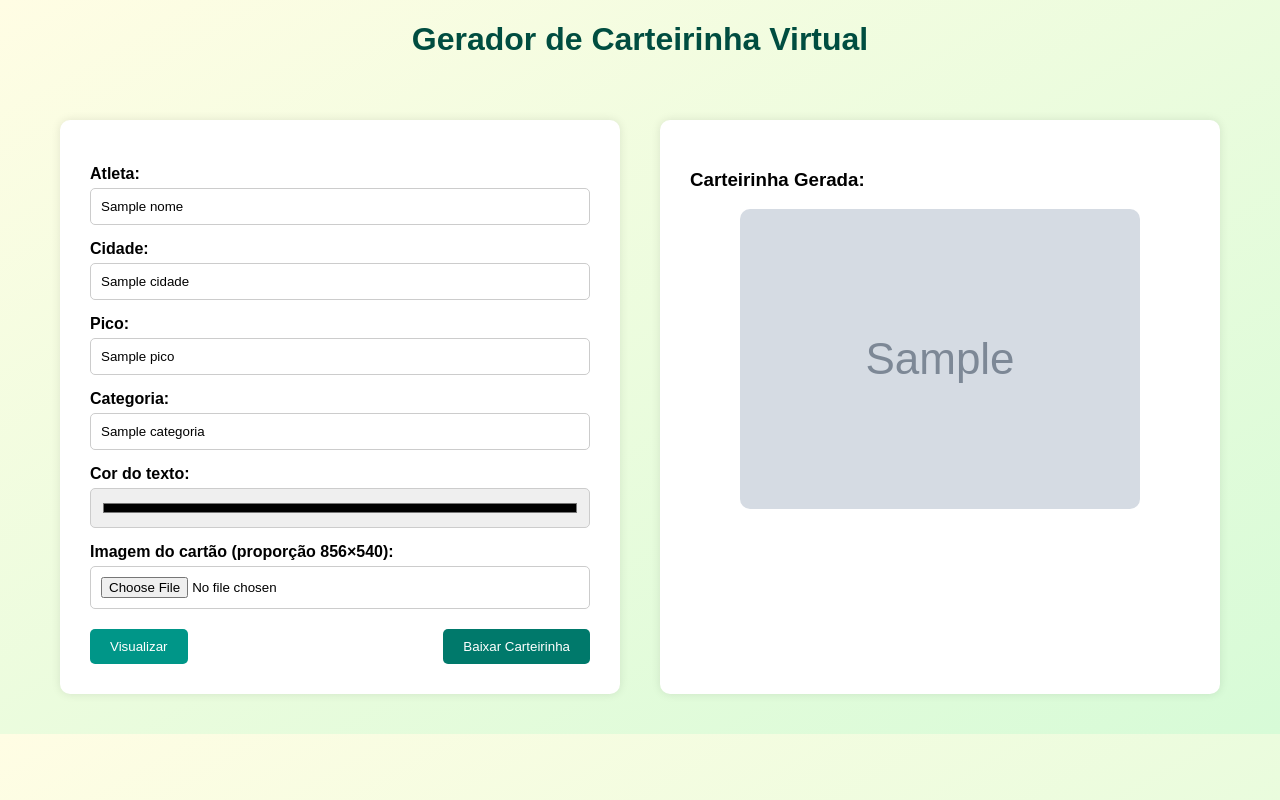
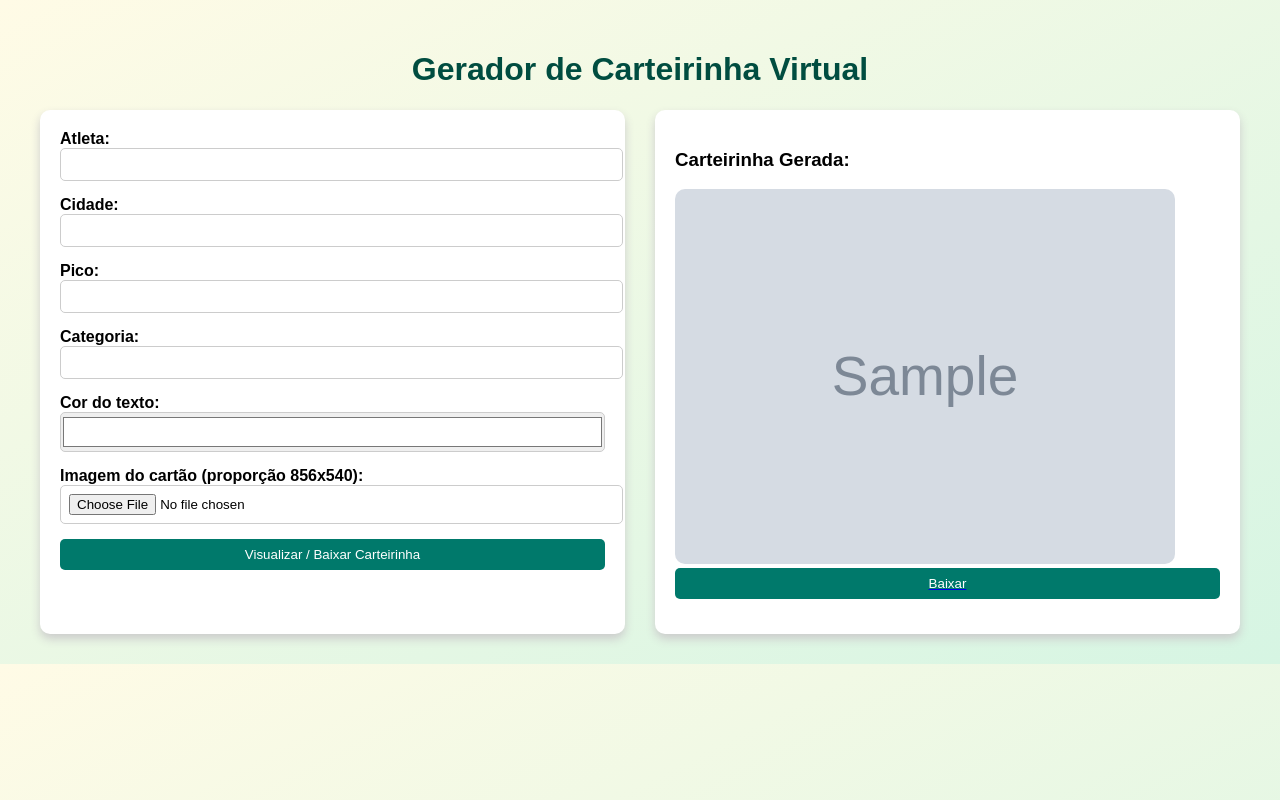
Before and after one commit to rodrigocssoares/carteirinha-virtual, a Flask app: template templates/index.html in a window 1280 px wide. Run offline with Flask 3, Linux system fonts and the light colour scheme; the template is opened without the code that fills it: most values are stand-ins (such as "Sample title", 1, 10 or a date in 2020); grey boxes marked "Sample" are stand-in pictures.

Commit message:
Melhora campo de cor, separa visual e download, organiza interface com preview funcional

```diff
--- a/app.py
+++ b/app.py
@@ -1,98 +1,49 @@
+import os
+import uuid
 from flask import Flask, request, render_template, send_from_directory
 from PIL import Image, ImageDraw, ImageFont
-import os
-import uuid
 
 app = Flask(__name__)
-UPLOAD_FOLDER = 'static/uploads'
-os.makedirs(UPLOAD_FOLDER, exist_ok=True)
+app.config['UPLOAD_FOLDER'] = 'static/uploads'
+app.config['GENERATED_FOLDER'] = 'static/generated'
+
+os.makedirs(app.config['UPLOAD_FOLDER'], exist_ok=True)
+os.makedirs(app.config['GENERATED_FOLDER'], exist_ok=True)
 
 @app.route('/', methods=['GET', 'POST'])
 def index():
-    card_url = None
-    name = city = pico = categoria = color = ""
-    filename = None
+    image_url = None
+    if request.method == 'POST':
+        nome = request.form.get('nome')
+        cidade = request.form.get('cidade')
+        pico = request.form.get('pico')
+        categoria = request.form.get('categoria')
+        cor = request.form.get('cor') or "#FFFFFF"
+        imagem = request.files.get('imagem')
 
-    if request.method == 'POST':
-        name = request.form.get('name', '')
-        city = request.form.get('city', '')
-        pico = request.form.get('pico', '')
-        categoria = request.form.get('categoria', '')
-        color = request.form.get('color', '#ffffff')
-        action = request.form.get('action')
-        imagem_original = request.form.get('imagem_original')
-        file = request.files.get('image')
+        if imagem and nome and cidade:
+            temp_filename = f"{uuid.uuid4().hex}.png"
+            input_path = os.path.join(app.config['UPLOAD_FOLDER'], temp_filename)
+            output_path = os.path.join(app.config['GENERATED_FOLDER'], temp_filename)
+            imagem.save(input_path)
 
-        if file and file.filename != "":
-            filename = f"{uuid.uuid4().hex}.png"
-            filepath = os.path.join(UPLOAD_FOLDER, filename)
-            file.save(filepath)
-        elif imagem_original:
-            filename = imagem_original
-            filepath = os.path.join(UPLOAD_FOLDER, filename)
-        else:
-            return render_template(
-                'index.html',
-                name=name,
-                city=city,
-                pico=pico,
-                categoria=categoria,
-                color=color,
-                card_url=None,
-                imagem_original="",
-                erro="Por favor, envie uma imagem."
-            )
+            overlay = Image.open("static/overlay.png").convert("RGBA")
+            base = Image.open(input_path).convert("RGBA")
+            base = base.resize(overlay.size)
 
-        user_image = Image.open(filepath).convert("RGBA").resize((856, 540))
-        overlay = Image.open('static/overlay.png').convert("RGBA").resize((856, 540))
-        combined = Image.alpha_composite(user_image, overlay)
-        draw = ImageDraw.Draw(combined)
+            combined = Image.alpha_composite(base, overlay)
 
-        try:
-            font = ImageFont.truetype("DejaVuSans-Bold.ttf", 28)
-        except:
-            font = ImageFont.load_default()
+            draw = ImageDraw.Draw(combined)
+            font = ImageFont.truetype("arial.ttf", 30)
 
-        linhas = [
-            f"Atleta: {name}",
-            f"Cidade: {city}",
-            f"Pico: {pico}",
-            f"Categoria: {categoria}"
-        ]
+            texto = f"Atleta: {nome}\nCidade: {cidade}\nPico: {pico}\nCategoria: {categoria}"
+            draw.text((30, 390), texto, font=font, fill=cor)
 
-        margem = 30
-        espaco = 8
-        total_altura = sum([draw.textbbox((0, 0), linha, font=font)[3] for linha in linhas]) + (len(linhas) - 1) * espaco
-        y = combined.height - total_altura - margem
+            combined.save(output_path)
+            image_url = output_path
 
-        for linha in linhas:
-            bbox = draw.textbbox((0, 0), linha, font=font)
-            text_height = bbox[3] - bbox[1]
-            draw.text((30, y), linha, font=font, fill=color)
-            y += text_height + espaco
+    return render_template("index.html", image_url=image_url)
 
-        if action == "download":
-            final_filename = f"final_{filename}"
-            result_path = os.path.join(UPLOAD_FOLDER, final_filename)
-            combined.save(result_path)
-            return send_from_directory(UPLOAD_FOLDER, final_filename, as_attachment=True)
-        else:
-            preview_filename = f"preview_{filename}"
-            result_path = os.path.join(UPLOAD_FOLDER, preview_filename)
-            combined.save(result_path)
-            card_url = f"/{UPLOAD_FOLDER}/{preview_filename}"
-
-    return render_template(
-        'index.html',
-        name=name,
-        city=city,
-        pico=pico,
-        categoria=categoria,
-        color=color,
-        imagem_original=filename,
-        card_url=card_url
-    )
-
-@app.route('/static/uploads/<filename>')
-def uploaded_file(filename):
-    return send_from_directory(UPLOAD_FOLDER, filename)
+@app.route('/download/<filename>')
+def download(filename):
+    return send_from_directory(app.config['GENERATED_FOLDER'], filename, as_attachment=True)
--- a/templates/index.html
+++ b/templates/index.html
@@ -1,29 +1,27 @@
-
 <!DOCTYPE html>
 <html lang="pt-br">
 <head>
     <meta charset="UTF-8">
-    <title>Gerador de Carteirinha Virtual</title>
+    <title>Carteirinha Virtual</title>
     <style>
         body {
             font-family: Arial, sans-serif;
-            background: linear-gradient(to bottom right, #fffde4, #d7fbd7);
+            background: linear-gradient(to bottom right, #fffbe6, #d6f5e3);
             margin: 0;
-            padding: 0;
+            padding: 30px;
         }
         .container {
             display: flex;
-            justify-content: center;
-            padding: 40px;
+            gap: 30px;
+            max-width: 1200px;
+            margin: auto;
         }
-        .form-container, .preview-container {
-            background-color: white;
+        .form-box, .preview-box {
+            flex: 1;
+            background: white;
+            padding: 20px;
             border-radius: 10px;
-            padding: 30px;
-            box-shadow: 0 0 10px rgba(0,0,0,0.1);
-            margin: 0 20px;
-            flex: 1;
-            max-width: 500px;
+            box-shadow: 0 5px 10px #ccc;
         }
         h1 {
             text-align: center;
@@ -31,78 +29,71 @@
         }
         label {
             font-weight: bold;
+        }
+        input, select, button {
             display: block;
-            margin-top: 15px;
-        }
-        input[type="text"], input[type="file"], input[type="color"] {
+            margin-bottom: 15px;
+            padding: 8px;
             width: 100%;
-            padding: 10px;
-            margin-top: 5px;
-            box-sizing: border-box;
             border-radius: 5px;
             border: 1px solid #ccc;
         }
-        input[type="color"] {
+        .color-input {
             height: 40px;
+            padding: 0;
+        }
+        button {
+            background: #00796b;
+            color: white;
+            border: none;
             cursor: pointer;
         }
-        .button-group {
-            display: flex;
-            justify-content: space-between;
-            margin-top: 20px;
+        button:hover {
+            background: #004d40;
         }
-        button {
-            padding: 10px 20px;
-            border: none;
-            border-radius: 5px;
-            cursor: pointer;
-        }
-        .preview {
-            text-align: center;
-        }
-        .preview img {
-            max-width: 100%;
+        img {
+            width: 100%;
+            max-width: 500px;
             border-radius: 10px;
         }
     </style>
 </head>
 <body>
     <h1>Gerador de Carteirinha Virtual</h1>
-    <div class="container">
-        <div class="form-container">
-            <form method="POST" enctype="multipart/form-data">
+    <form method="POST" enctype="multipart/form-data">
+        <div class="container">
+            <div class="form-box">
                 <label for="nome">Atleta:</label>
-                <input type="text" name="nome" id="nome" value="{{ nome or '' }}" required>
+                <input type="text" name="nome" id="nome" required>
 
                 <label for="cidade">Cidade:</label>
-                <input type="text" name="cidade" id="cidade" value="{{ cidade or '' }}" required>
+                <input type="text" name="cidade" id="cidade">
 
                 <label for="pico">Pico:</label>
-                <input type="text" name="pico" id="pico" value="{{ pico or '' }}">
+                <input type="text" name="pico" id="pico">
 
                 <label for="categoria">Categoria:</label>
-                <input type="text" name="categoria" id="categoria" value="{{ categoria or '' }}">
+                <input type="text" name="categoria" id="categoria">
 
                 <label for="cor">Cor do texto:</label>
-                <input type="color" name="cor" id="cor" value="{{ cor or '#ffffff' }}">
+                <input type="color" name="cor" id="cor" class="color-input" value="#FFFFFF">
 
-                <label for="imagem">Imagem do cartão (proporção 856×540):</label>
+                <label for="imagem">Imagem do cartão (proporção 856x540):</label>
                 <input type="file" name="imagem" id="imagem" accept="image/*">
 
-                <div class="button-group">
-                    <button type="submit" name="acao" value="preview" style="background-color:#009688; color:white;">Visualizar</button>
-                    <button type="submit" name="acao" value="download" style="background-color:#00796B; color:white;">Baixar Carteirinha</button>
-                </div>
-            </form>
+                <button type="submit">Visualizar / Baixar Carteirinha</button>
+            </div>
+
+            <div class="preview-box">
+                <h3>Carteirinha Gerada:</h3>
+                {% if image_url %}
+                    <img src="{{ image_url }}" alt="Carteirinha">
+                    <a href="{{ url_for('download', filename=image_url.split('/')[-1]) }}">
+                        <button type="button">Baixar</button>
+                    </a>
+                {% endif %}
+            </div>
         </div>
-        <div class="preview-container">
-            <h3>Carteirinha Gerada:</h3>
-            {% if imagem_gerada %}
-                <div class="preview">
-                    <img src="{{ imagem_gerada }}" alt="Carteirinha gerada">
-                </div>
-            {% endif %}
-        </div>
-    </div>
+    </form>
 </body>
 </html>
```
